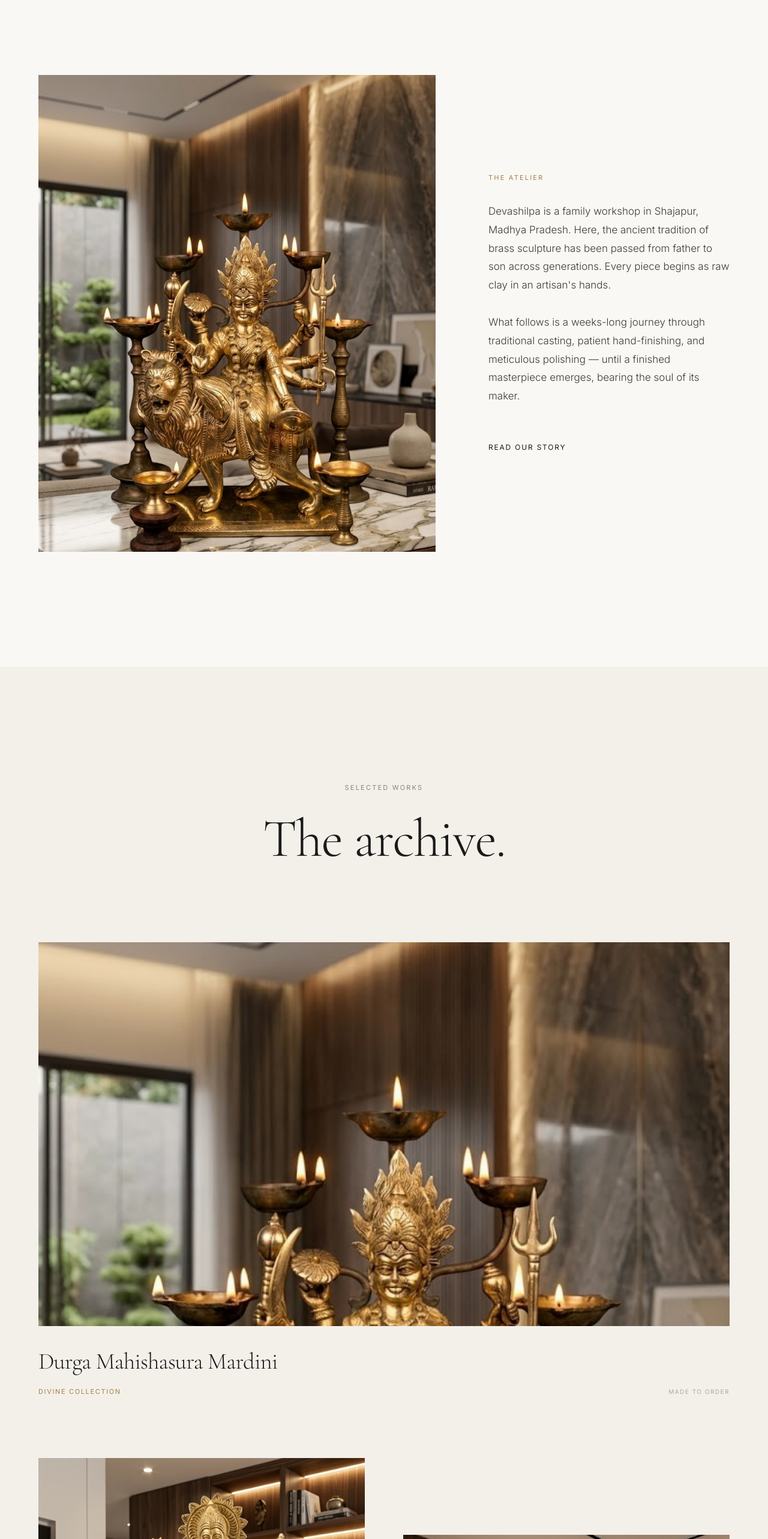
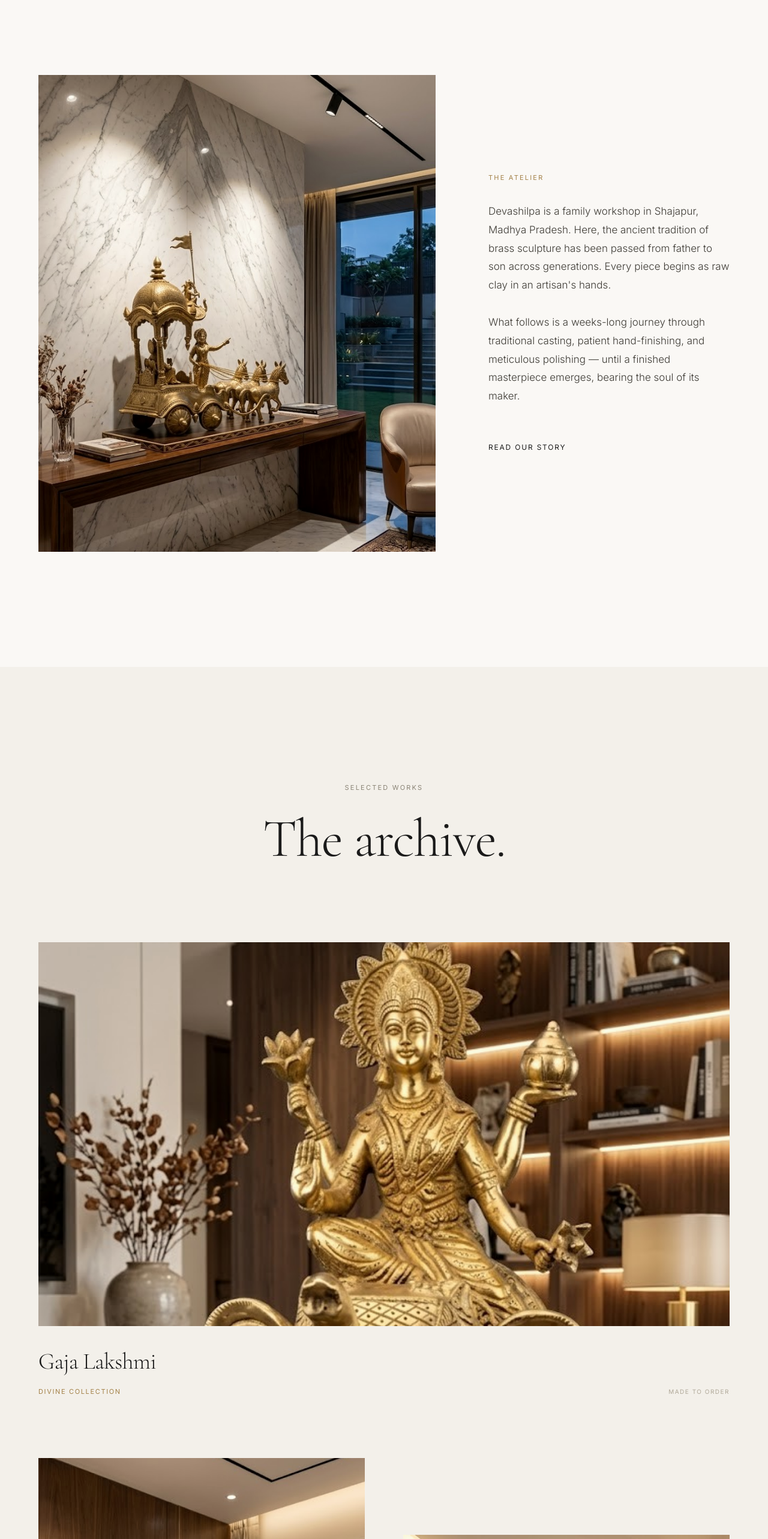
Before and after one commit to adityavisss2323-maker/DEVASILPA, a Next.js app: page / in a window 1280 px wide. Shown: the part 1180-3746 px from the top of the page at 60% size. Built offline with nearby package versions, Linux system fonts and the light colour scheme.

Commit message:
feat: implement unpublish architecture and hide durga product

```diff
--- a/app/collections/page.tsx
+++ b/app/collections/page.tsx
@@ -4,6 +4,6 @@ import CollectionsClient from "./CollectionsClient";
 export const revalidate = 3600;
 
 export default function CollectionsPage() {
-  const products = getProducts();
+  const products = getProducts().filter(p => p.status !== 'draft');
   return <CollectionsClient products={products} />;
 }
--- a/app/data/db.json
+++ b/app/data/db.json
@@ -43,8 +43,9 @@
       "images": [
         "/products/durga-mahishasura-mardini/main.jpg"
       ],
-      "featured": true,
+      "featured": false,
       "type": "in-stock",
+      "status": "draft",
       "availabilityStatus": "Made to Order",
       "sizeOptions": [
         "Approx. 10–12 inches / Custom Sizes Available"
--- a/app/lib/db.ts
+++ b/app/lib/db.ts
@@ -17,6 +17,7 @@ export interface Product {
   images: string[];
   featured: boolean;
   type: 'in-stock' | 'concept';
+  status?: 'published' | 'draft';
   availabilityStatus?: 'In Stock' | 'Made to Order' | 'Available on Request';
   sizeOptions?: string[];
   finishOptions?: string[];
--- a/app/page.tsx
+++ b/app/page.tsx
@@ -7,8 +7,8 @@ import { getProducts } from "./lib/db";
 export const revalidate = 3600;
 
 export default function Home() {
-  const products = getProducts();
-  const featured = products.filter(p => p.featured);
+  const products = getProducts().filter(p => p.status !== 'draft');
+  const featured = products.filter((p) => p.featured);
 
   return (
     <main style={{ background: "var(--bg)" }}>
@@ -113,7 +113,7 @@ export default function Home() {
             <ScaleIn>
               <div style={{ position: "relative", width: "100%", paddingBottom: "120%", overflow: "hidden" }}>
                 <Image
-                  src="/products/durga-mahishasura-mardini/lux.jpg"
+                  src="/products/parthasarathy-chariot/lux.jpg"
                   alt="Devashilpa Atelier"
                   fill
                   style={{ objectFit: "cover", objectPosition: "center 10%" }}
--- a/app/product/[slug]/page.tsx
+++ b/app/product/[slug]/page.tsx
@@ -23,6 +23,13 @@ export async function generateMetadata({
   const { slug } = await params;
   const product = getProductBySlug(slug);
   if (!product) return { title: "Not Found" };
+
+  if (product.status === 'draft') {
+    return {
+      title: `${product.name} | Devashilpa`,
+      robots: { index: false, follow: false },
+    };
+  }
 
   const isPlaceholder = product.images[0].includes("placeholder");
 
@@ -68,7 +75,23 @@ export default async function ProductPage({
   const product = getProductBySlug(slug);
   if (!product) notFound();
 
-  const allProducts = getProducts();
+  if (product.status === 'draft') {
+    return (
+      <main style={{ background: "var(--bg)", color: "var(--text)", minHeight: "100vh", display: "flex", flexDirection: "column" }}>
+        <Navbar />
+        <section className="section-x" style={{ flex: 1, display: "flex", flexDirection: "column", justifyContent: "center", alignItems: "center", paddingTop: "calc(var(--nav-h) + 120px)", paddingBottom: 120, textAlign: "center" }}>
+          <h1 className="font-display" style={{ fontSize: "2rem", marginBottom: 16, color: "var(--text)" }}>Currently Unavailable</h1>
+          <p style={{ color: "var(--text-2)", marginBottom: 32 }}>This artwork is currently being curated or is no longer available.</p>
+          <Link href="/collections" className="btn btn-outline-gold" style={{ textDecoration: "none" }}>
+            Explore the Collection
+          </Link>
+        </section>
+        <Footer />
+      </main>
+    );
+  }
+
+  const allProducts = getProducts().filter(p => p.status !== 'draft');
   const related = [
     ...allProducts.filter((p) => p.slug !== product.slug && p.category === product.category && p.type !== "concept"),
     ...allProducts.filter((p) => p.slug !== product.slug && p.category !== product.category && p.type !== "concept"),
--- a/app/sitemap.ts
+++ b/app/sitemap.ts
@@ -1,5 +1,5 @@
 import type { MetadataRoute } from "next";
-import { products } from "@/app/data/products";
+import { getProducts } from "@/app/lib/db";
 
 const BASE_URL = "https://www.devashilpa.com";
 
@@ -55,6 +55,7 @@ export default function sitemap(): MetadataRoute.Sitemap {
     },
   ];
 
+  const products = getProducts().filter(p => p.status !== 'draft');
   const productRoutes: MetadataRoute.Sitemap = products.map((product) => ({
     url: `${BASE_URL}/product/${product.slug}`,
     lastModified: new Date(),
```
